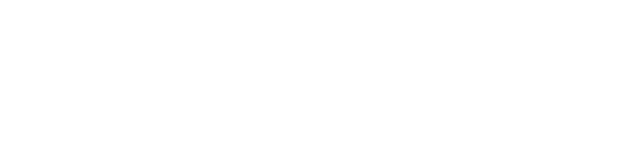
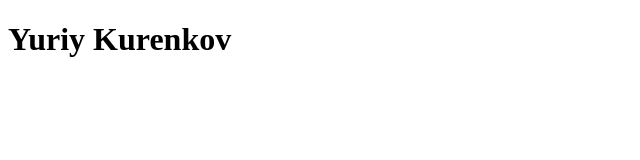
Before and after one commit to nigel-riss/rsschool-cv, a plain HTML site: page index.html in a window 1280 px wide. Shown: the whole page, without its empty margins (0-640 px from the left). Drawn offline with Linux system fonts and the light colour scheme.

```diff
--- a/index.html
+++ b/index.html
@@ -7,6 +7,6 @@
   <title>Document</title>
 </head>
 <body>
-
+  <h1>Yuriy Kurenkov</h1>
 </body>
 </html>
```
